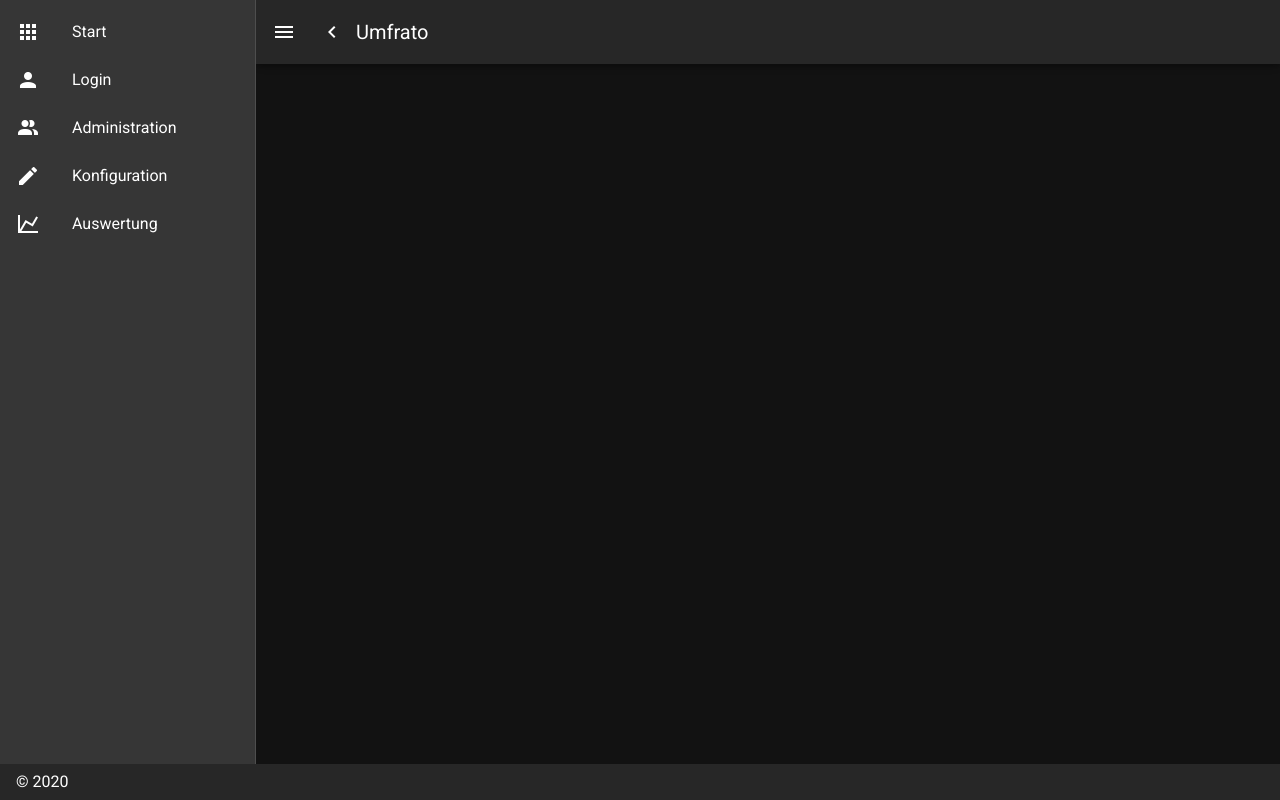
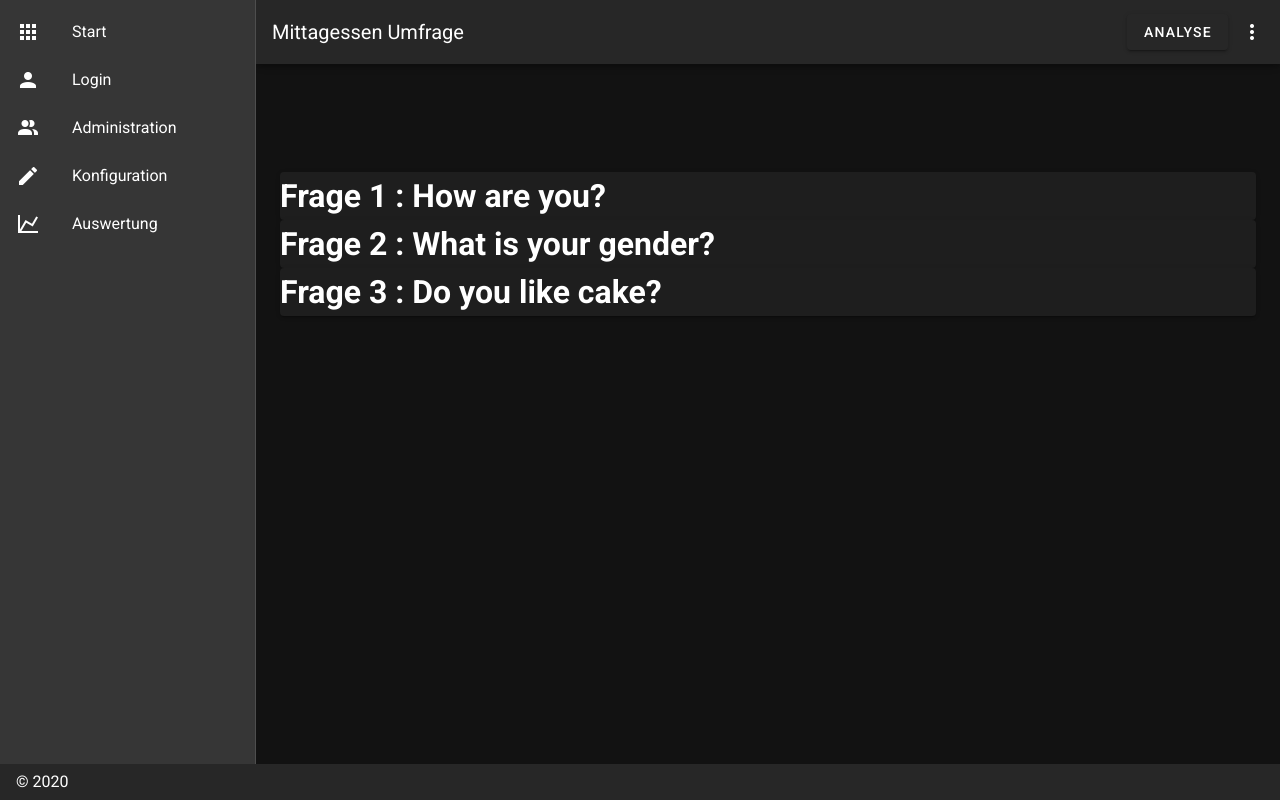
Before and after one commit to MYahiatene/PollApp, a Nuxt app: page /BaseEvaluationPage in a window 1280 px wide. Built offline with nearby package versions, Linux system fonts and the light colour scheme.

Commit message:
refs #14513 @3h created BaseEvaluationPage.vue with a header and a list of prototyped ChoiceQuestionEvaluationWidgets.

```diff
--- /dev/null
+++ b/src/main/vue/components/ChoiceQuestionEvaluationWidget.vue
@@ -0,0 +1,21 @@
+<template>
+    <div>
+        <h1>Frage {{ questionId }} : {{ questionTitle }}</h1>
+    </div>
+</template>
+
+<script>
+export default {
+    props: {
+        questionTitle: {
+            type: String,
+        },
+        questionId: {
+            type: Number,
+        },
+    },
+    name: 'ChoiceQuestionEvaluationWidget',
+}
+</script>
+
+<style scoped></style>
--- a/src/main/vue/components/BarChart.vue
+++ b/src/main/vue/components/diagramView.vue
@@ -1,8 +1,18 @@
+<!DOCTYPE html>
+
+<template>
+    <p>
+        {{ data }}
+    </p>
+</template>
+
 <script>
-import { Bar } from 'vue-chartjs'
+import { Pie } from 'vue-chartjs'
 
 export default {
-    extends: Bar,
+    name: 'diagramView',
+    props: ['data'],
+    extends: Pie,
     data: () => ({
         chartdata: {
             labels: ['Ja', 'Nein', 'Enthaltung'],
@@ -24,6 +34,7 @@ export default {
                 },
             ],
         },
+
         options: {
             responsive: true,
             maintainAspectRatio: false,
@@ -39,10 +50,10 @@ export default {
         },
     }),
 
-    mounted() {
-        this.renderChart(this.chartdata, this.options)
-    },
+    // mounted() {
+    //     this.renderChart(this.data, this.options)
+    // },
 }
 </script>
 
-<style></style>
+<style scoped></style>
--- /dev/null
+++ b/src/main/vue/pages/BaseEvaluationPage.vue
@@ -0,0 +1,47 @@
+<template>
+    <v-container class="mt-5">
+        <v-app-bar fixed app elevate-on-scroll>
+            <v-toolbar-title> {{ PollResult.name }}</v-toolbar-title>
+
+            <v-spacer></v-spacer>
+
+            <v-btn>
+                Analyse
+            </v-btn>
+
+            <v-btn icon>
+                <v-icon>mdi-dots-vertical</v-icon>
+            </v-btn>
+        </v-app-bar>
+
+        <v-card v-for="question in PollResult.questionList" :key="question.id">
+            <ChoiceQuestionEvaluationWidget
+                :question-title="question.title"
+                :question-id="question.id"
+            ></ChoiceQuestionEvaluationWidget>
+        </v-card>
+    </v-container>
+</template>
+
+<script>
+import ChoiceQuestionEvaluationWidget from '../components/ChoiceQuestionEvaluationWidget'
+
+export default {
+    name: 'BaseEvaluationPage',
+    components: { ChoiceQuestionEvaluationWidget },
+    data() {
+        return {
+            PollResult: {
+                name: 'Mittagessen Umfrage',
+                questionList: [
+                    { id: 1, title: 'How are you?' },
+                    { id: 2, title: 'What is your gender?' },
+                    { id: 3, title: 'Do you like cake?' },
+                ],
+            },
+        }
+    },
+}
+</script>
+
+<style scoped></style>
```
